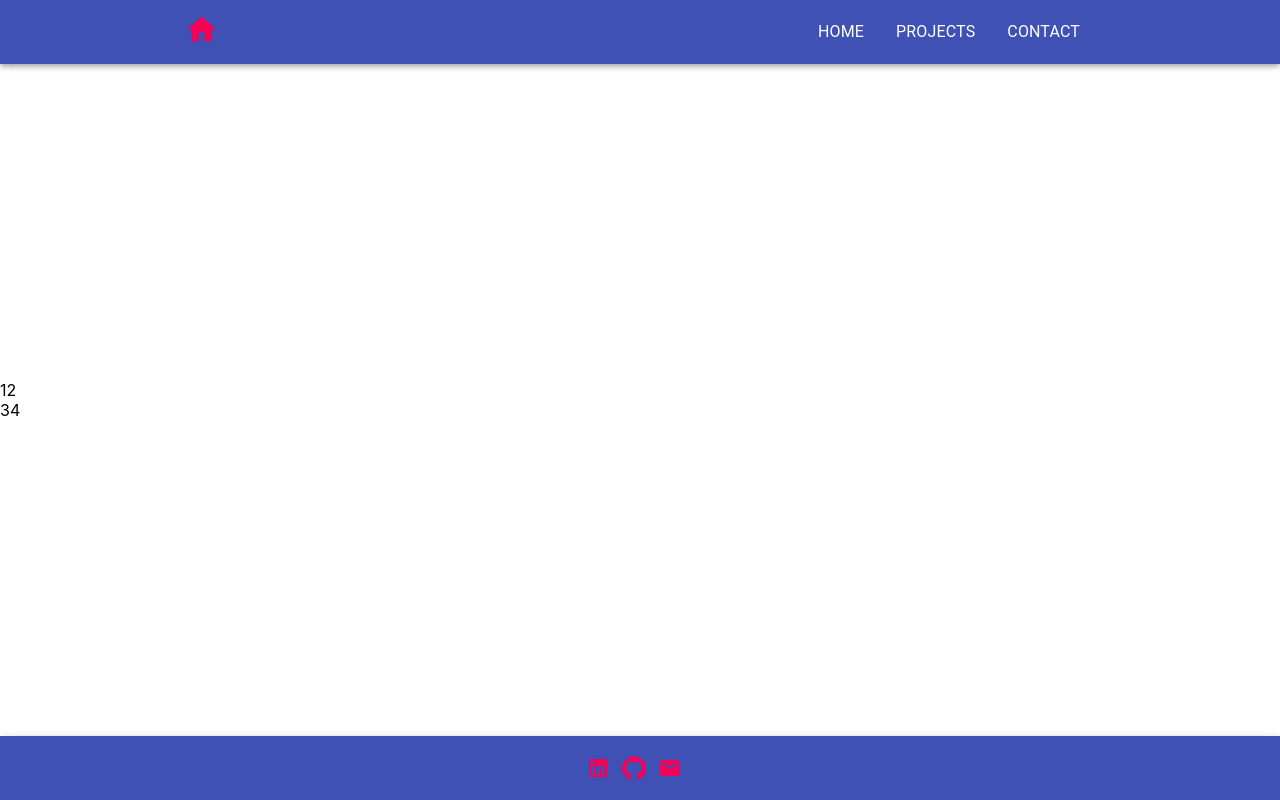
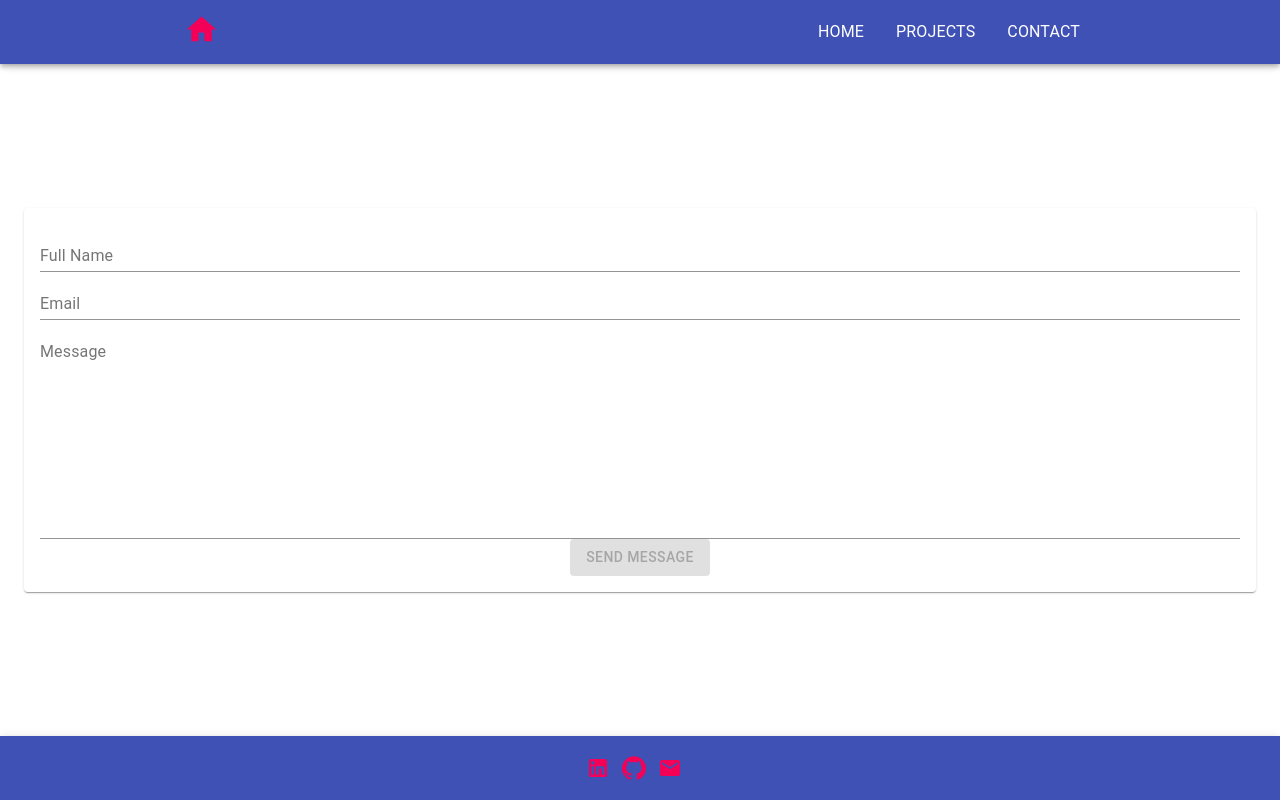
Before and after one commit to tomvik/Portfolio, a React (Create React App) app in the folder portfolio/: page /Portfolio/contact in a window 1280 px wide. Built offline with nearby package versions, Linux system fonts and the light colour scheme.

Commit message:
Adds contact form

```diff
--- a/portfolio/src/components/Contact.tsx
+++ b/portfolio/src/components/Contact.tsx
@@ -1,23 +1,16 @@
 import React from "react";
-import { Grid } from "@material-ui/core";
+import { Container, Paper } from "@material-ui/core";
+import { ContactForm } from "./ContactForm/ContactForm";
 
 const Contact = () => {
   return (
-    <Grid container direction="column">
-      <Grid item>
-        <Grid container direction="row">
-          <Grid item>1</Grid>
-          <Grid item>2</Grid>
-        </Grid>
-      </Grid>
-      <Grid item>
-        <Grid container direction="row">
-          <Grid item>3</Grid>
-          <Grid item>4</Grid>
-        </Grid>
-      </Grid>
-    </Grid>
-  );
+    <Container>
+      <Paper style={{ padding: 16 }}>
+        <ContactForm />
+      </Paper>
+    </Container>
+  )
+
 };
 
 export default Contact;
--- /dev/null
+++ b/portfolio/src/components/ContactForm/ContactForm.tsx
@@ -0,0 +1,68 @@
+import { Button, TextField } from "@material-ui/core";
+import React from "react";
+import { useFormControls } from "./ContactFormControls";
+
+const inputFieldValues = [
+  {
+    name: "fullName",
+    label: "Full Name",
+    id: "my-name"
+  },
+  {
+    name: "email",
+    label: "Email",
+    id: "my-email"
+  },
+  {
+    name: "message",
+    label: "Message",
+    id: "my-message",
+    multiline: true,
+    rows: 10
+  }
+];
+
+export const ContactForm = () => {
+  const {
+    handleInputValue,
+    handleFormSubmit,
+    formIsValid,
+    errors,
+    values
+  } = useFormControls();
+
+  return (
+    <form autoComplete="off" onSubmit={handleFormSubmit}>
+      {inputFieldValues.map((inputFieldValue, index) => {
+        return (
+          <TextField
+            key={index}
+            onChange={handleInputValue}
+            onBlur={handleInputValue}
+            name={inputFieldValue.name}
+            label={inputFieldValue.label}
+            error={errors[inputFieldValue.name]}
+            multiline={inputFieldValue.multiline ?? false}
+            fullWidth
+            rows={inputFieldValue.rows ?? 1}
+            autoComplete="none"
+            {...(errors[inputFieldValue.name] && {
+              error: true,
+              helperText: errors[inputFieldValue.name]
+            })}
+          />
+        );
+      })}
+      <Button
+        variant="contained"
+        type="submit"
+        color="secondary"
+        disabled={!formIsValid()}
+      >
+        {
+          values.formSubmitted ? values.success ? "Successfully sent" : "Failed to send" : "Send Message"
+        }
+      </Button>
+    </form>
+  );
+};
--- /dev/null
+++ b/portfolio/src/components/ContactForm/ContactFormControls.tsx
@@ -0,0 +1,112 @@
+import { useState } from "react";
+
+// TODO: Maybe change to axios
+const PostContactForm = async (
+  ev: any,
+  values: any,
+  successCallback: any,
+  errorCallback: any
+) => {
+  const form = ev.target;
+  const data = new FormData(form);
+  const xhr = new XMLHttpRequest();
+  xhr.open("POST", "https://formspree.io/f/xnqoedze");
+  xhr.setRequestHeader("Accept", "application/json");
+  xhr.onreadystatechange = () => {
+    if (xhr.readyState !== XMLHttpRequest.DONE) return;
+    if (xhr.status === 200) {
+      successCallback();
+    } else {
+      errorCallback();
+    }
+  }
+  xhr.send(data)
+};
+
+const initialFormValues = {
+  fullName: "",
+  email: "",
+  message: "",
+  formSubmitted: false,
+  success: false
+};
+
+export const useFormControls = () => {
+  const [values, setValues] = useState(initialFormValues);
+  const [errors, setErrors] = useState({} as any);
+
+  const validate: any = (fieldValues = values) => {
+    let temp: any = { ...errors };
+
+    if ("fullName" in fieldValues)
+      temp.fullName = fieldValues.fullName ? "" : "This field is required.";
+
+    if ("email" in fieldValues) {
+      temp.email = fieldValues.email ? "" : "This field is required.";
+      if (fieldValues.email)
+        temp.email = /^[^@\s]+@[^@\s]+\.[^@\s]+$/.test(fieldValues.email)
+          ? ""
+          : "Email is not valid.";
+    }
+
+    if ("message" in fieldValues)
+      temp.message =
+        fieldValues.message.length !== 0 ? "" : "This field is required.";
+
+    setErrors({
+      ...temp
+    });
+  };
+
+  const handleInputValue = (e: any) => {
+    const { name, value } = e.target;
+    setValues({
+      ...values,
+      [name]: value
+    });
+    validate({ [name]: value });
+  };
+
+  const handleSuccess = () => {
+    setValues({
+      ...initialFormValues,
+      formSubmitted: true,
+      success: true
+    });
+  };
+
+  const handleError = () => {
+    setValues({
+      ...initialFormValues,
+      formSubmitted: true,
+      success: false
+    });
+  };
+
+  const formIsValid = (fieldValues = values) => {
+    const isValid =
+      fieldValues.fullName &&
+      fieldValues.email &&
+      fieldValues.message &&
+      Object.values(errors).every((x) => x === "");
+
+    return isValid;
+  };
+
+  const handleFormSubmit = async (e: any) => {
+    e.preventDefault();
+    const isValid =
+      Object.values(errors).every((x) => x === "") && formIsValid();
+    if (isValid) {
+      await PostContactForm(e, values, handleSuccess, handleError);
+    }
+  };
+
+  return {
+    values,
+    errors,
+    handleInputValue,
+    handleFormSubmit,
+    formIsValid
+  };
+};
--- /dev/null
+++ b/portfolio/src/components/ContactForm/ContactFromStyling.tsx
@@ -0,0 +1,5 @@
+import { createStyles, makeStyles } from "@material-ui/core";
+
+const UseStyles = makeStyles(() => createStyles({}));
+
+export default UseStyles;
```
